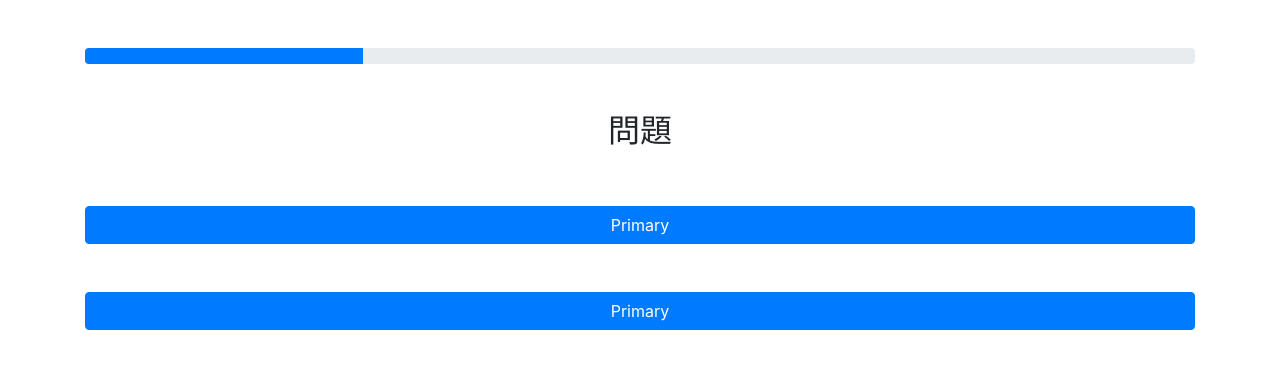
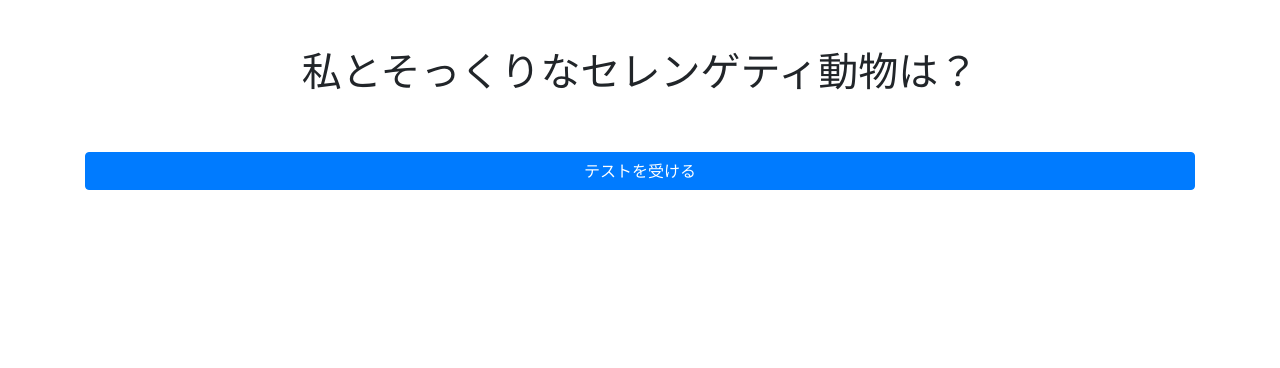
Before and after one commit to cheongwoo-kim/MBTI-Test, a plain HTML site: page index.html in a window 1280 px wide. Drawn offline with nearby package versions, Linux system fonts and the light colour scheme.

Commit message:
update progress-bar

```diff
--- a/index.html
+++ b/index.html
@@ -9,14 +9,14 @@
     <title>Document</title>
 </head>
 <body class="container">
-    <!-- <article class="start">
+     <article class="start">
         <h1 class="mt-5 text-center">私とそっくりなセレンゲティ動物は？</h1>
         <button type="button" class="btn btn-primary mt-5" onclick='start();'>テストを受ける</button>
-    </article> -->
+    </article>
     <article class="question">
         <div class="progress mt-5">
-            <div class="progress-bar" role="progressbar" style="width: 25%" aria-valuenow="25" aria-valuemin="0" aria-valuemax="100"></div>
-          </div>
+            <div class="progress-bar" role="progressbar" style="width: calc(100/12*1%)" aria-valuenow="25" aria-valuemin="0" aria-valuemax="100"></div>
+        </div>
         <h2 id="title" class="text-center mt-5">問題</h2>
         <input id="type" type="hidden" value="EI">
         <button id="A" type="button" class="btn btn-primary mt-5">Primary</button>
@@ -50,6 +50,7 @@
             next();
         });
         function next() {
+            $(".progress-bar").attr('style','width: calc(100/12*'+num+'%)');
             $("#title").html(q[num]["title"]);
             $("#type").val(q[num]["type"]);
             $("#A").html(q[num]["A"]);
--- a/style.css
+++ b/style.css
@@ -3,6 +3,6 @@ article {
     flex-direction: column;
 }
 
-/* .question {
+ .question {
     display: none;
-} */
+}
```
